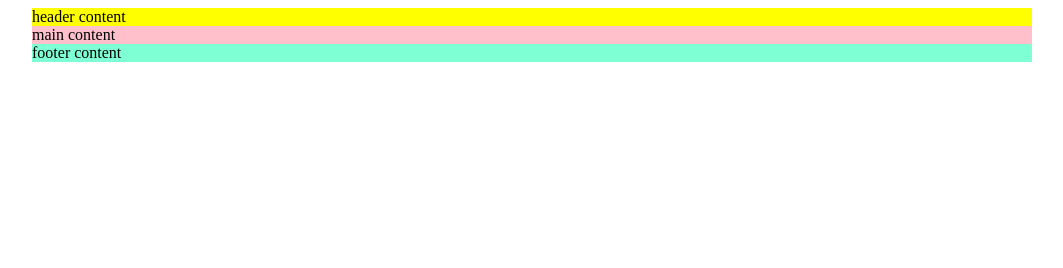
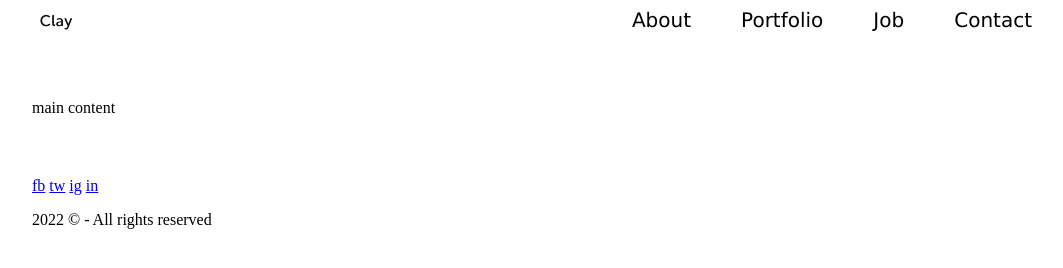
Before and after one commit to lzraj/kosmonautas_2, a website: page index.html in a window 1280 px wide. Shown: the whole page, without its empty margins (108-1171 px from the left). Drawn offline with Linux system fonts and the light colour scheme.

Commit message:
end day 2

```diff
--- a/index.html
+++ b/index.html
@@ -11,7 +11,13 @@
 
 </body>
     <header>
-        header content
+        <img src="./logo.png" alt="logo">
+        <nav>
+            <a href="#">About</a>
+            <a href="#">Portfolio</a>
+            <a href="#">Job</a>
+            <a href="#">Contact</a>
+        </nav>
     </header>
 
     <main>
@@ -19,6 +25,12 @@
     </main>
 
     <footer>
-        footer content
+        <div>
+            <a href="#">fb</a>
+            <a href="#">tw</a>
+            <a href="#">ig</a>
+            <a href="#">in</a>
+        </div>
+        <p> 2022 &copy; - All rights reserved </p>
     </footer>
 </html>
--- a/main.css
+++ b/main.css
@@ -4,13 +4,53 @@ footer  {
     display: inline-block;
     width: 1000px;
     margin: 0 calc(50% - 500px);
-    background-color: yellow;
+
+}
+
+body > * :nth-last-child(2) {
+margin-bottom: 0;
+
+
 
 }
 main {
-    background-color: pink;
+
+    margin-top: 60px;
+    margin-bottom: 60px;
+
+}
+
+img {
+
+    float: left;
 }
 
 footer {
-    background-color: aquamarine;
 }
+
+nav {
+    float:right
+
+}
+
+nav > a {
+
+    color: black;
+    font-family: 'Lucida Sans', 'Lucida Sans Regular', 'Lucida Grande', 'Lucida Sans Unicode', Geneva, Verdana, sans-serif;
+    text-decoration: none;
+    font-size: 20px;
+    float: left;
+    margin-left: 50px;
+}
+
+nav > a:hover {
+    text-decoration: underline;
+    color:#649;
+
+}
+
+
+
+
+
+/*
--- a/package.json
+++ b/package.json
@@ -3,7 +3,8 @@
   "version": "1.0.0",
   "main": "index.js",
   "dependencies": {
-    "dead-server": "^1.0.6"
+    "dead-server": "^1.0.6",
+    "tailwindcss": "^3.1.3"
   },
   "devDependencies": {},
   "scripts": {
```
Also changed, not shown: kosmonautas.png (added), logo.png (added), 1 other file.
